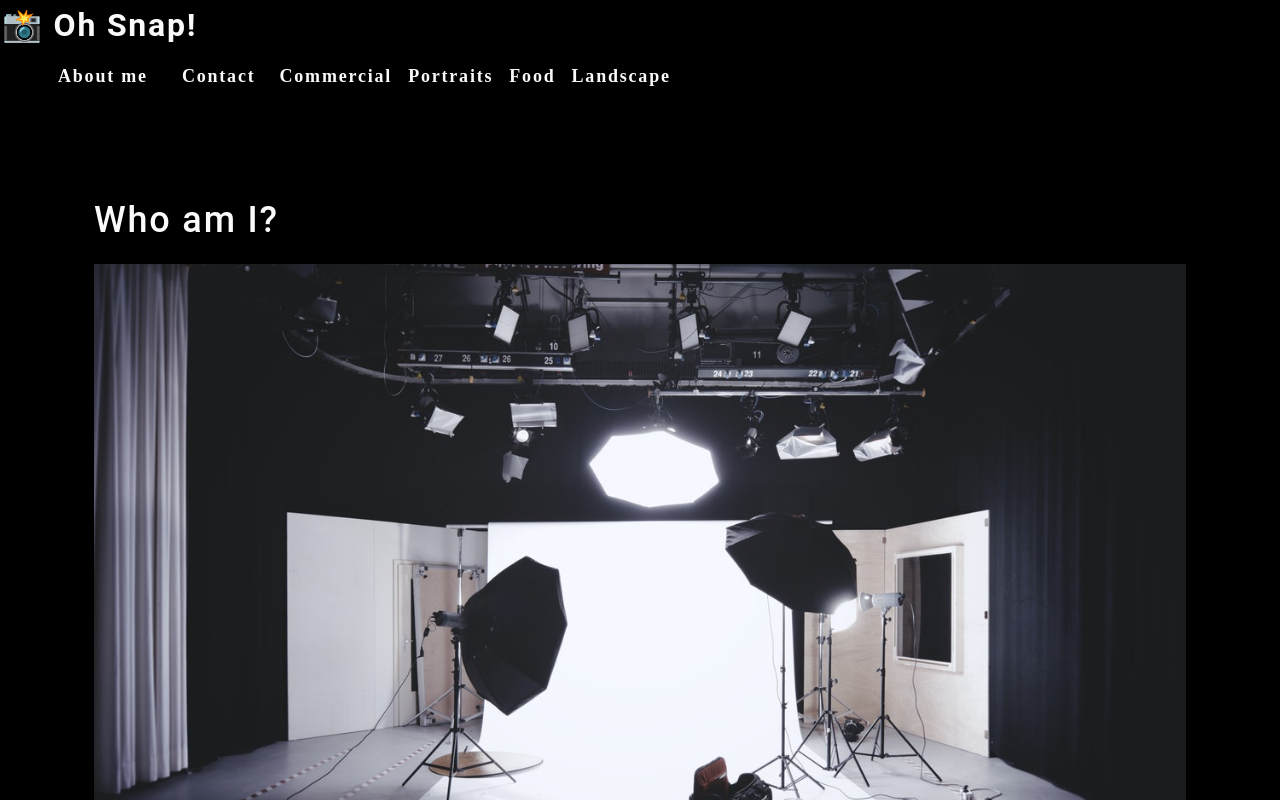
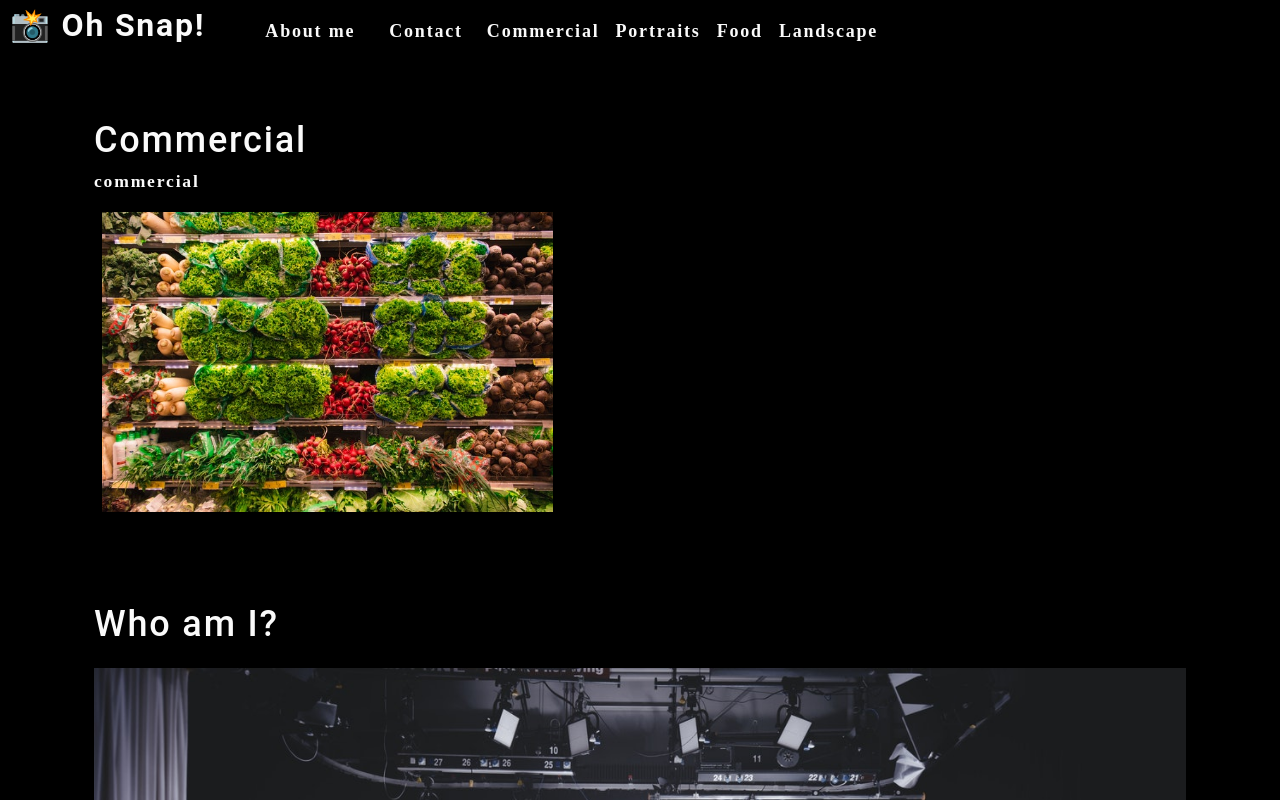
Before and after one commit to kirti18patel/photo-port, a React (Create React App) app: page / in a window 1280 px wide. Shown: the top 800 px of the page. Built offline with nearby package versions, Linux system fonts and the light colour scheme.

Commit message:
state change handled by react

```diff
--- a/src/App.js
+++ b/src/App.js
@@ -1,13 +1,31 @@
-import React from 'react';
+import React, { useState } from 'react';
+import Nav from './components/Nav';
 import About from './components/About';
-import Nav from './components/Nav';
+import Gallery from './components/Gallery';
 
 function App() {
+  const [categories] = useState([
+    {
+      name: 'commercial',
+      description: 'Photos of grocery stores, food trucks, and other commercial projects',
+    },
+    { name: 'portraits', description: 'Portraits of people in my life' },
+    { name: 'food', description: 'Delicious delicacies' },
+    { name: 'landscape', description: 'Fields, farmhouses, waterfalls, and the beauty of nature' },
+  ]);
+
+  const [currentCategory, setCurrentCategory] = useState(categories[0]);
+
   return (
-    <div className="App">
-      <Nav></Nav>
+    <div>
+      <Nav
+        categories={categories}
+        setCurrentCategory={setCurrentCategory}
+        currentCategory={currentCategory}
+      ></Nav>
       <main>
-        <About />
+        <Gallery currentCategory={currentCategory}></Gallery>
+        <About></About>
       </main>
     </div>
   );
--- /dev/null
+++ b/src/components/Gallery/index.js
@@ -0,0 +1,25 @@
+import React from "react";
+import { capitalizeFirstLetter } from '../../utils/helpers';
+import photo from "../../assets/small/commercial/0.jpg";
+
+function Gallery(props) {
+  const currentCategory = {
+    name: "commercial",
+    description:
+      "Photos of grocery stores, food trucks, and other commercial projects",
+  };
+  return (
+    <section>
+      <h1>{capitalizeFirstLetter(currentCategory.name)}</h1>
+      <p>{currentCategory.name}</p>
+      <div className="flex-row">
+          <img
+            src={photo}
+            alt="Commercial Example"
+            className="img-thumbnail mx-1"
+          />
+      </div>
+    </section>
+  );
+}
+export default Gallery;
--- a/src/components/Nav/index.js
+++ b/src/components/Nav/index.js
@@ -1,29 +1,20 @@
-import React from 'react';
+import React from "react";
 import { capitalizeFirstLetter } from "../../utils/helpers";
 
-function Nav() {
+function Nav(props) {
+  const {
+    categories = [],
+    setCurrentCategory,
+    currentCategory,
+  } = props;
 
+  const handleClick = (item) => {
+    console.log(item);
+    return item;
+  };
 
-    const categories = [
-        {
-        name: "commercial",
-        description:
-            "Photos of grocery stores, food trucks, and other commercial projects",
-        },
-        { name: "portraits", description: "Portraits of people in my life" },
-        { name: "food", description: "Delicious delicacies" },
-        {
-        name: "landscape",
-        description: "Fields, farmhouses, waterfalls, and the beauty of nature",
-        },
-    ];
-
-    const handleclick = item => {
-        console.log(item)
-    }
-
-    return(
-        <header>
+  return (
+    <header className="flex-row px-1">
       <h2>
         <a data-testid="link" href="/">
           <span role="img" aria-label="camera"> 📸</span> Oh Snap!
@@ -31,21 +22,32 @@
       </h2>
       <nav>
         <ul className="flex-row">
-                    <li className={"mx-2"}>
-                        <a data-testid="about" href="#about" onClick={() => handleclick("About")}>
+          <li className="mx-2">
+            <a data-testid="about" href="#about">
               About me
             </a>
           </li>
           <li className={"mx-2"}>
-                        <span onClick={() => handleclick("Contact")}>Contact</span>
+            <span onClick={() => handleClick('Contact')}>
+              Contact
+            </span>
           </li>
-                    {
-                        categories.map((category) => (
-                            <li className="mx-1" key={category.name}>
-                                <span onClick={ () => handleclick(category.name)}>{capitalizeFirstLetter(category.name)}</span>
+          {categories.map((category) => (
+            <li
+              className={`mx-1 ${
+                currentCategory.name === category.name
+                }`}
+              key={category.name}
+            >
+              <span
+                onClick={() => {
+                  setCurrentCategory(category);
+                }}
+              >
+                {capitalizeFirstLetter(category.name)}
+              </span>
             </li>
-                        ))
-                    }
+          ))}
         </ul>
       </nav>
     </header>
```
Lines whose indentation alone changed are shown as unchanged.
